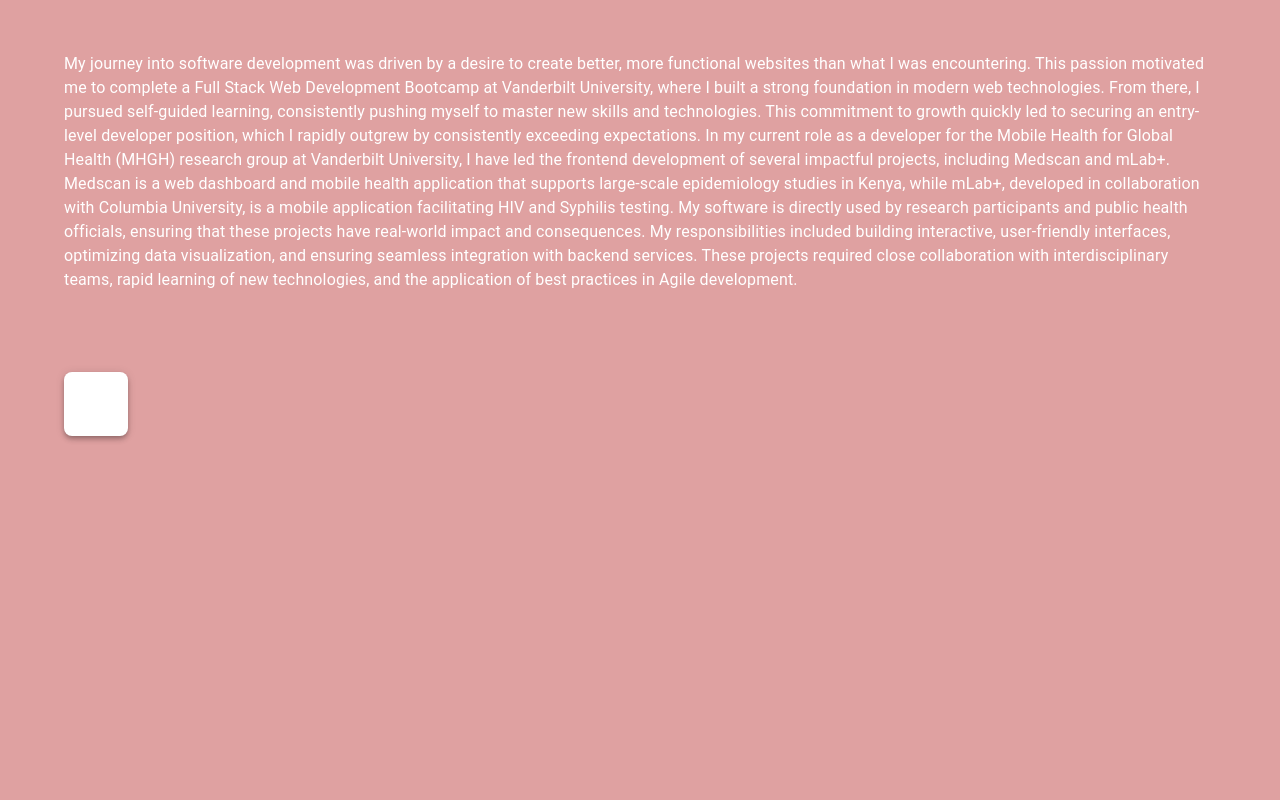
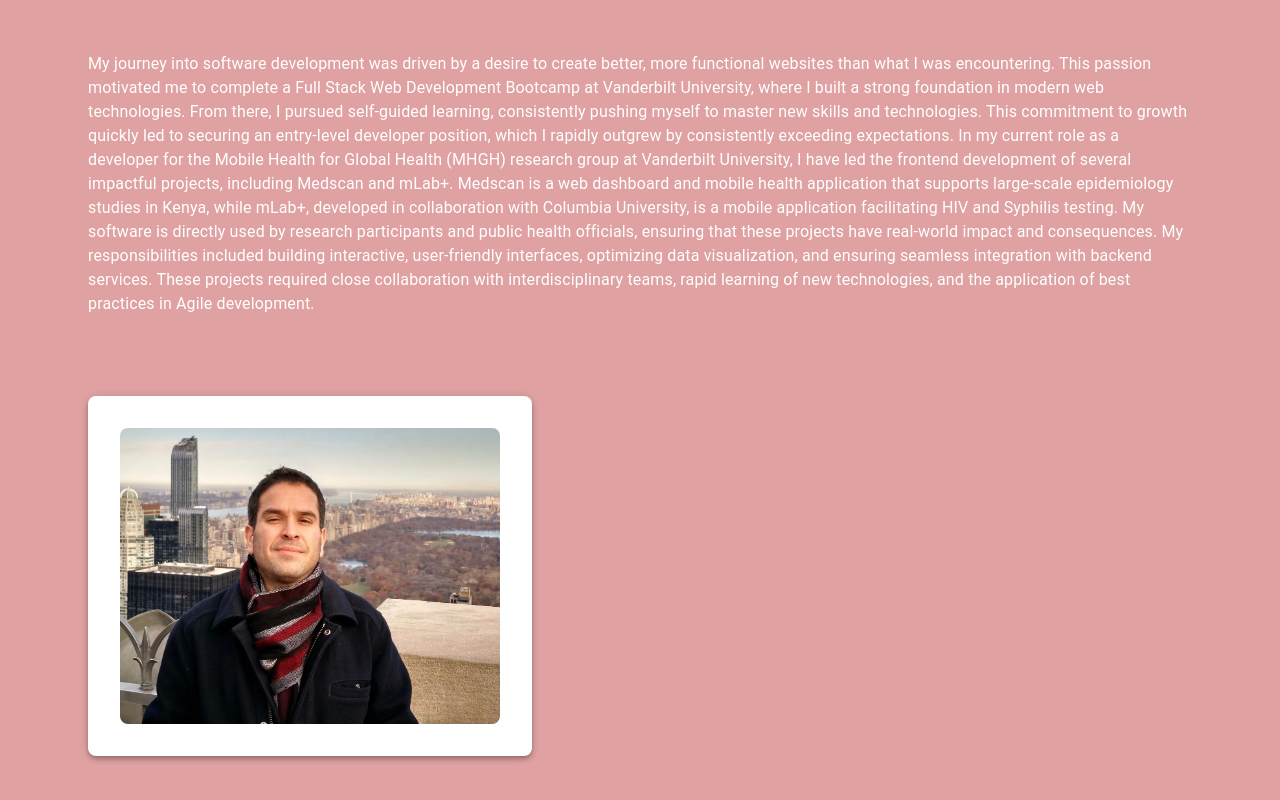
Before and after one commit to Matt658041/my-resume-profile, a Next.js app: page / in a window 1280 px wide. Shown: the part 300-1100 px from the top of the page. Before the commit the page ends 872 px from the top, so only its background shows below. Built offline with nearby package versions, Linux system fonts and the light colour scheme.

Commit message:
added image

```diff
--- a/components/About.jsx
+++ b/components/About.jsx
@@ -1,5 +1,6 @@
 import React from "react";
-
+import Image from "next/image";
+import nyImage from "../public/github-profile.jpg"
 import { Box, Container, Typography, Paper } from "@mui/material";
 import Grid from "@mui/material/Grid2";
 
@@ -9,7 +10,7 @@
       id="about"
       sx={{ width: "100%", py: 16, display: "flex", alignItems: "center" }}
     >
-      <Container >
+      <Container>
         <Grid container spacing={8}>
           <Grid item xs={12} md={8}>
             <Typography
@@ -70,7 +71,14 @@
                 },
               }}
             >
-
+              <Image
+                className="rounded-xl"
+                src={nyImage}
+                alt="GitHub Profile"
+                width={380}
+                height={380}
+                style={{ borderRadius: "8px" }}
+              />
             </Paper>
           </Grid>
         </Grid>
--- a/src/app/page.js
+++ b/src/app/page.js
@@ -6,7 +6,7 @@
 export default function Home() {
   return (
     <>
-      <Container maxWidth="xxl" sx={{ marginTop: 5, marginBottom: 1 }}>
+      <Container  sx={{ marginTop: 5, marginBottom: 1 }}>
 
             <About />
 
```
